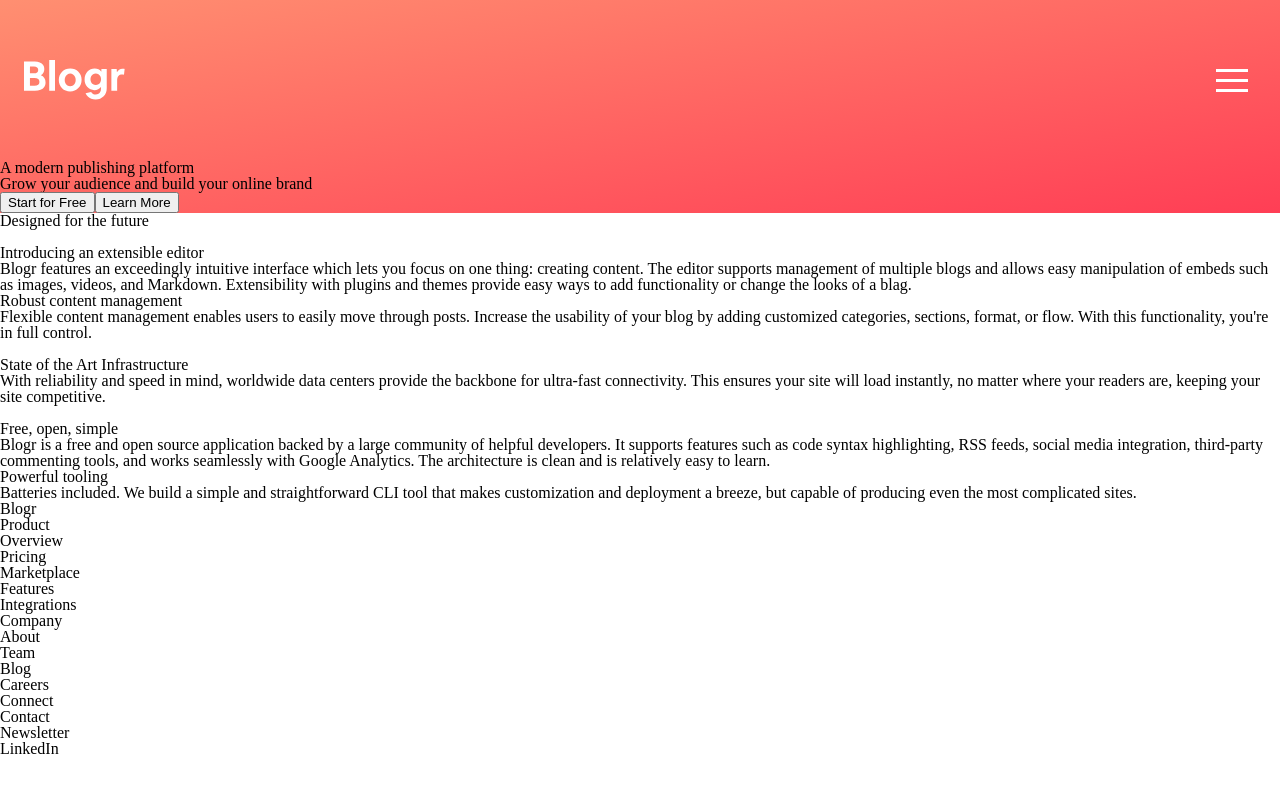
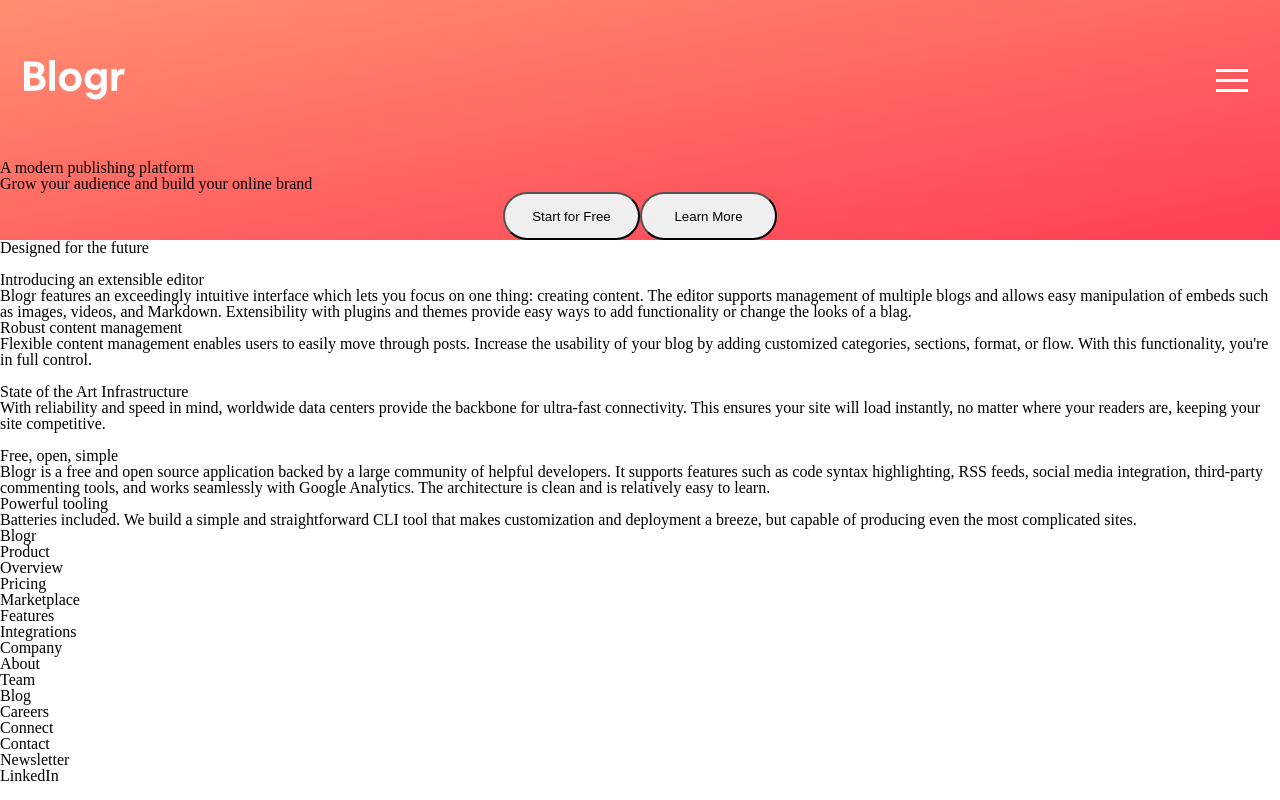
Before and after one commit to romofel/fm-blogr_landing_page, a React (Create React App) app: page / in a window 1280 px wide. Built offline with nearby package versions, Linux system fonts and the light colour scheme.

Commit message:
Style the call to action buttons

```diff
--- a/src/App.css
+++ b/src/App.css
@@ -172,3 +172,27 @@ nav {
   margin-left: 1.5rem;
   margin-right: 1.5rem;
 }
+
+.ctas {
+  display: flex;
+  justify-content: center;
+}
+
+.ctas button {
+  width: 137px;
+  height: 3rem;
+  border-radius: 1.75rem;
+}
+
+.cta-start {
+  background-color: white;
+  color: #ff505c;
+  border: none;
+}
+
+.cta-learn {
+  background-color: transparent;
+  color: white;
+  border: 1px solid white;
+  margin-left: 1rem;
+}
```
